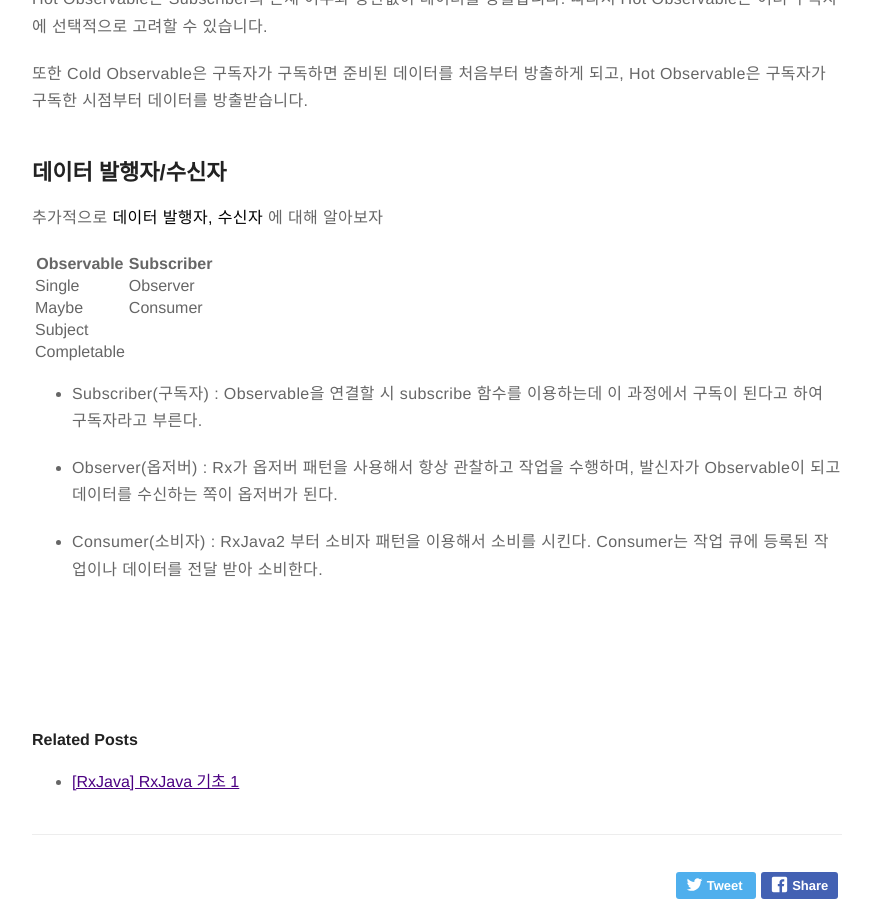
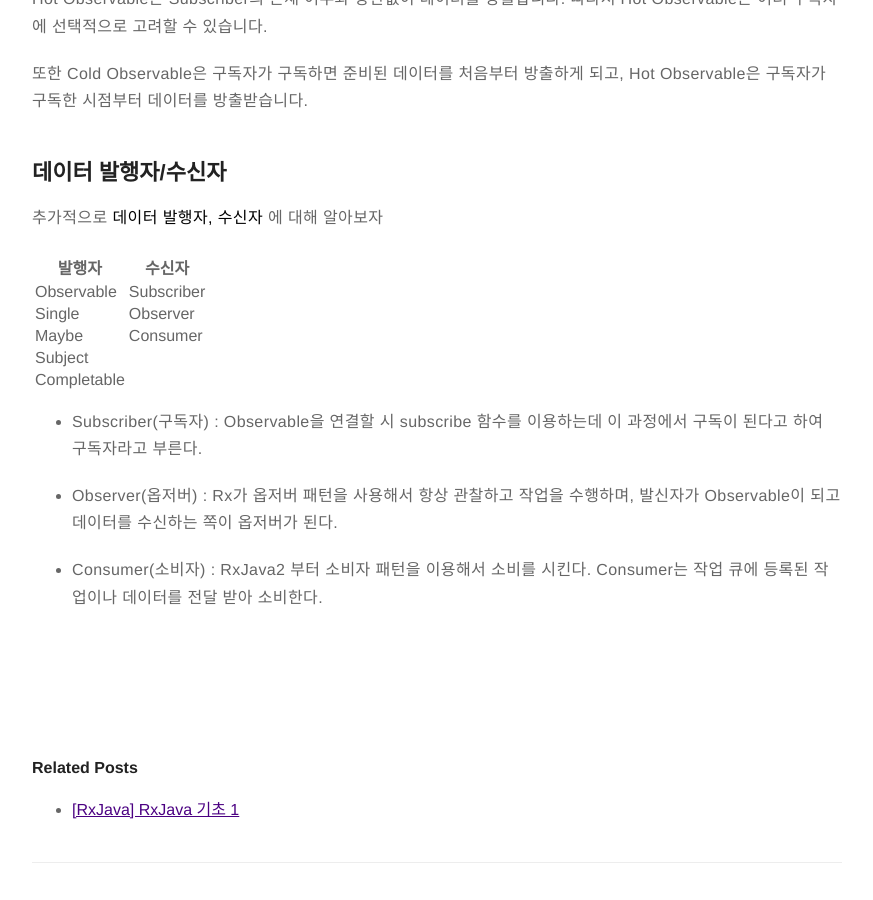
Before and after one commit to Kyudong3/Kyudong3.github.io, a Jekyll site: the page built from _posts/2019-10-16-Observable.markdown, in a window 1280 px wide and 900 px high, scrolled down 968 px. Shown: the whole window, without its empty margins (203-1076 px from the left). Built offline with Jekyll 4.4.1, drawn with Linux system fonts in a browser that asks for light colours; comment, search, counter and statistics services are not loaded.

Commit message:
Update 2019-10-16-Observable.markdown

````diff
--- a/_posts/2019-10-16-Observable.markdown
+++ b/_posts/2019-10-16-Observable.markdown
@@ -13,17 +13,25 @@ description: RxJava의 Cold, Hot Observable에 대해
 
 이번에는 RxJava를 이해하기 위해 **Hot , Cold Observable** 에 대해 알아보도록 하겠습니다.
 
+
+
+
 ## 개념
 
 RxJava를 공부하다 보면 Hot, Cold 라는 말을 자주 볼 수 있습니다. 이게 무슨 말일까요.... 처음 이 말을 보았을 때 저는 어리둥절 하였답니다.
 
 먼저, 이 둘의 특징을 알아보겠습니다. 특징을 알고 나면 생각보다 이해하기 쉽습니다!
 
+
+
 - Cold Observable
   - 일반적인 옵저버 형태
   - subscribe 하지 않으면 데이터를 방출하지 않음
   - 처음부터 발행하는 것을 기본으로 한다
   - 웹요청, 데이터베이스 쿼리와 파일 읽기 등이 있다
+
+
+
 
 
 - Hot Observable
@@ -34,19 +42,31 @@ RxJava를 공부하다 보면 Hot, Cold 라는 말을 자주 볼 수 있습니
   - 마우스, 키보드, 시스템 이벤트 등이 주로 사용된다
 
 
+
 두 Observable의 특징을 보면 감이 오시나요?
 좀 더 설명을 하자면, 아래와 같은 코드만 있을 때
+
+
+
+
 
 ```java
 Observable.just("Hello, world!");
 ```
 
+
+
 just() 함수를 호출해도 Observer가 subscribe 하지 않으면 Cold Observable는 데이터를 방출하지 않습니다.
 반대로, Hot Observable은 Subscriber의 존재 여부와 상관없이 데이터를 방출합니다. 따라서 Hot Observable은 여러 구독자에
 선택적으로 고려할 수 있습니다.
 
+
+
 또한 Cold Observable은 구독자가 구독하면 준비된 데이터를 처음부터 방출하게 되고, Hot Observable은 구독자가 구독한 시점부터 데이터를
 방출받습니다.
+
+
+
 
 
 
@@ -54,16 +74,23 @@ just() 함수를 호출해도 Observer가 subscribe 하지 않으면 Cold Observ
 
 추가적으로 **데이터 발행자, 수신자** 에 대해 알아보자
 
+| 발행자     	| 수신자     	|
+|----------------	|----------------	|
 | Observable     	| Subscriber     	|
-|----------------	|----------------	|
 | Single         	| Observer       	|
 | Maybe          	| Consumer       	|
 | Subject        	|                	|
 | Completable    	|                	|
 
+
+
 * Subscriber(구독자) : Observable을 연결할 시 subscribe 함수를 이용하는데 이 과정에서 구독이 된다고 하여 구독자라고 부른다.
+
+
 
 * Observer(옵저버) : Rx가 옵저버 패턴을 사용해서 항상 관찰하고 작업을 수행하며, 발신자가 Observable이 되고 데이터를 수신하는 쪽이
 옵저버가 된다.
 
+
+
 * Consumer(소비자) : RxJava2 부터 소비자 패턴을 이용해서 소비를 시킨다. Consumer는 작업 큐에 등록된 작업이나 데이터를 전달 받아 소비한다.
````
